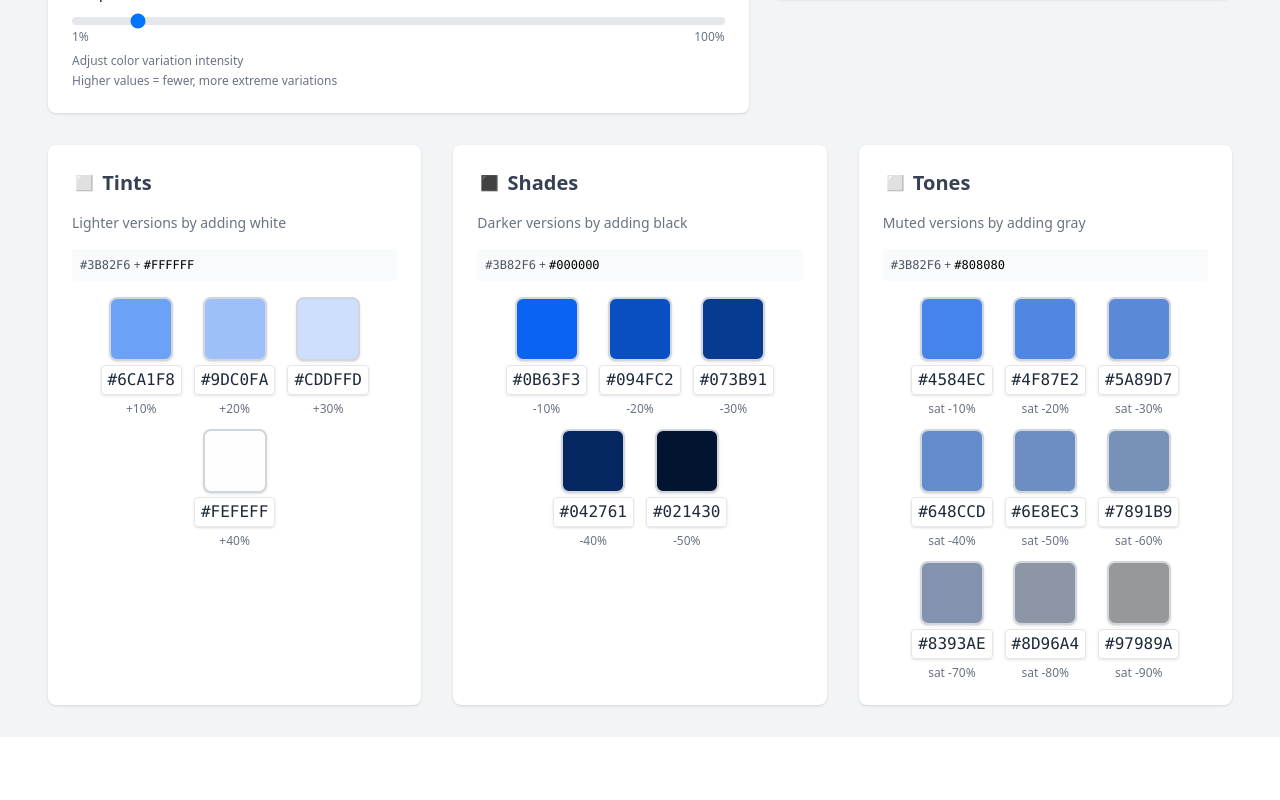
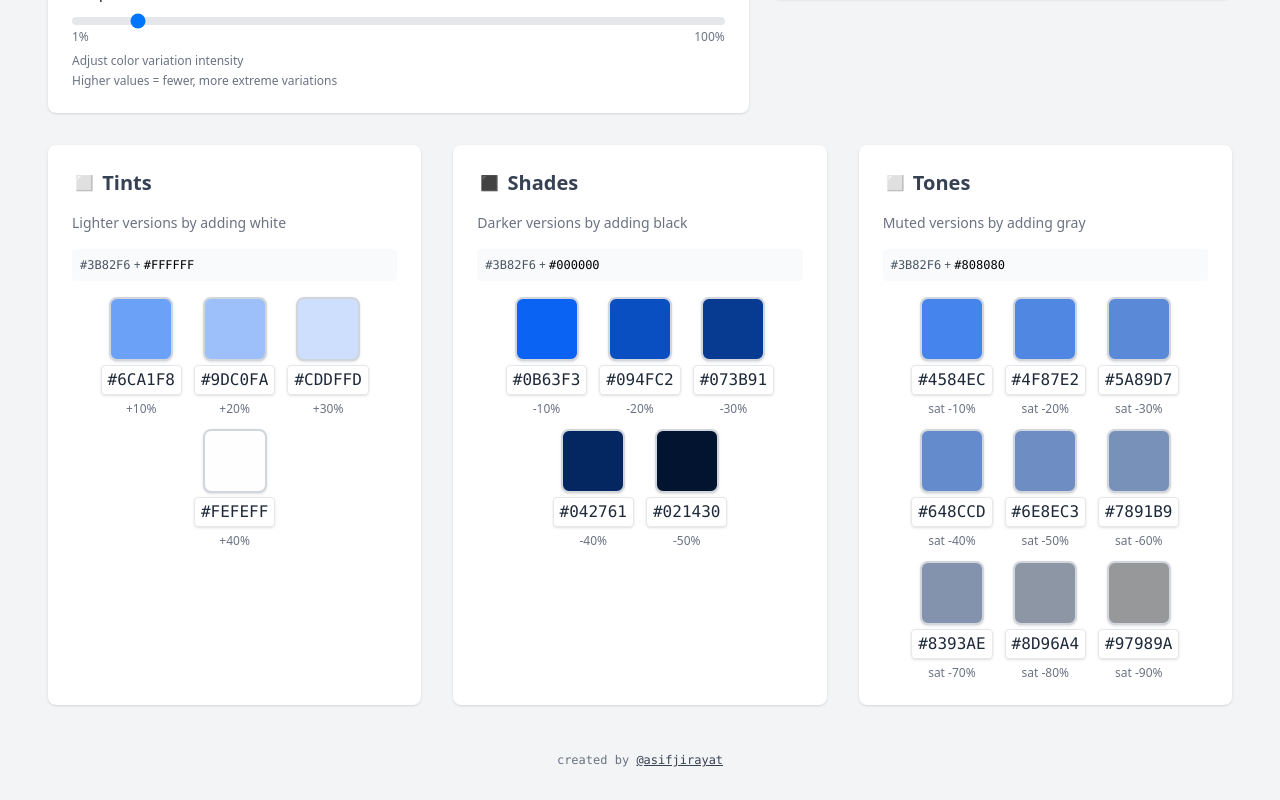
Before and after one commit to asifjirayat/color-generator, a React (Vite) app: page / in a window 1280 px wide. Shown: the part 345-1145 px from the top of the page. Before the commit the page ends 1082 px from the top, so only its background shows below. Built offline with nearby package versions, Linux system fonts and the light colour scheme.

Commit message:
feat: add minimal credits footer with GitHub Link

```diff
--- a/src/App.jsx
+++ b/src/App.jsx
@@ -79,6 +79,20 @@ export default function App() {
         />
         {/* Single Toast at top level */}
         <ToastNotification color={copiedColor} isVisible={isToastVisible} />
+        {/* Footer */}
+        <footer className="mt-12 text-center">
+          <p className="text-xs text-gray-500 font-mono leading-tight">
+            created by{" "}
+            <a
+              href="https://github.com/asifjirayat"
+              target="_blank"
+              rel="noopener noreferrer"
+              className="text-gray-700 hover:text-gray-900 underline transition-colors duration-150"
+            >
+              @asifjirayat
+            </a>
+          </p>
+        </footer>
       </div>
     </div>
   );
--- a/src/index.css
+++ b/src/index.css
@@ -1,5 +1,9 @@
+@import url("https://fonts.googleapis.com/css2?family=Press+Start+2P&display=swap");
 @import "tailwindcss";
 
+@theme {
+  --font-press: "Press Start 2P", cursive;
+}
 /* Fade-in animation */
 @keyframes fadeIn {
   from {
```
